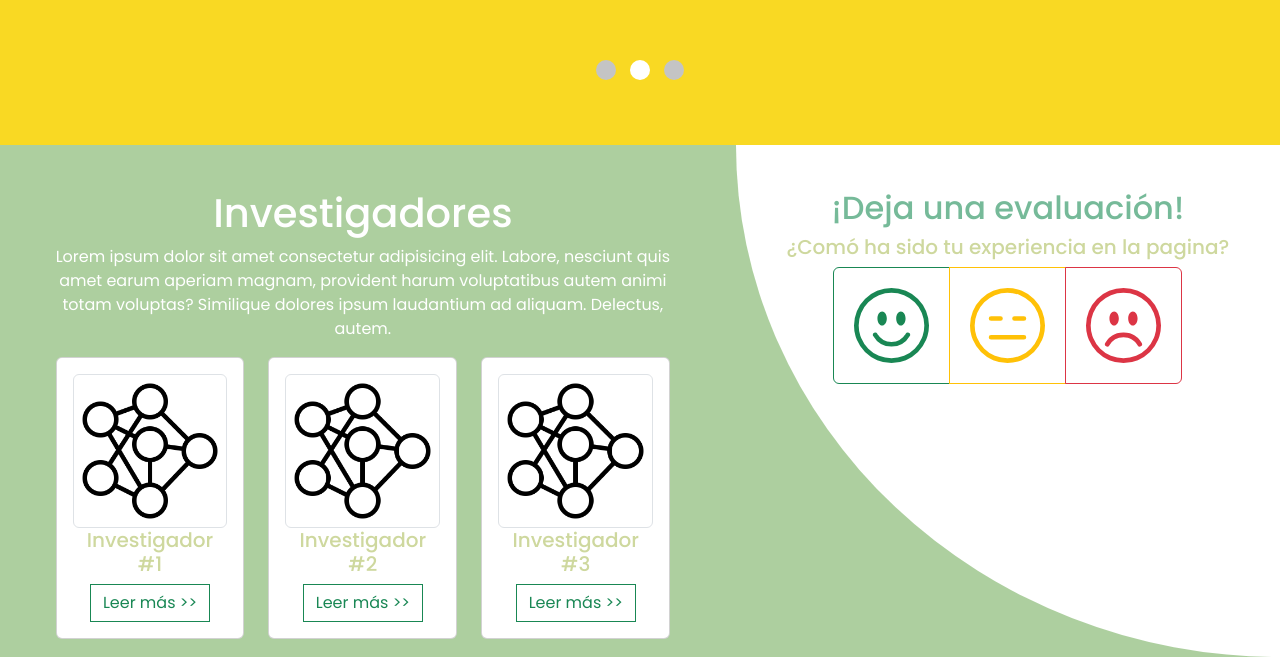
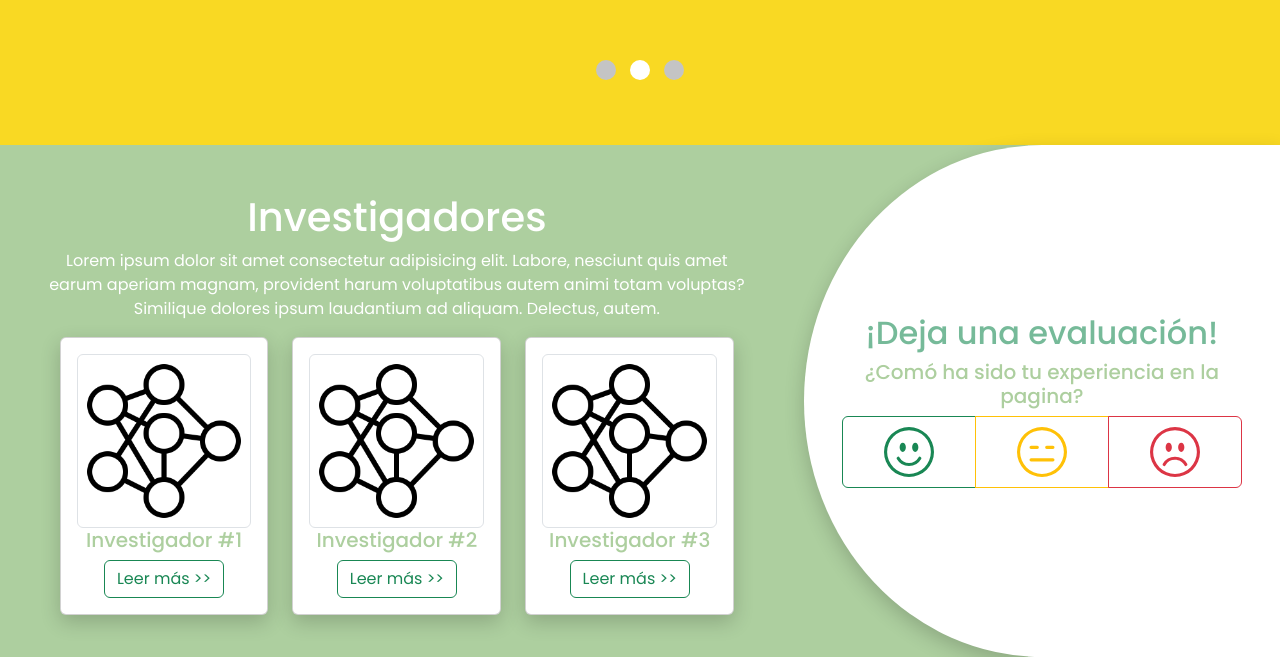
Before and after one commit to david-oaxaca/proyecto-frontera, a React (Create React App) app: page / in a window 1280 px wide. Shown: the part 428-1085 px from the top of the page. Built offline with nearby package versions, Linux system fonts and the light colour scheme.

Commit message:
Mapbox integrated and basic styles added to routes page

```diff
--- a/src/Assets/Styles/header.scss
+++ b/src/Assets/Styles/header.scss
@@ -2,6 +2,11 @@
 
 .custom-bg-color {
     background-color: var(--primary-color);
+}
+
+.nav-shadow {
+    z-index: 3;
+    box-shadow: 0 7px 20px 0 rgba(0, 0, 0, 0.20);
 }
 
 .filter-white {
--- a/src/Assets/Styles/homepage.scss
+++ b/src/Assets/Styles/homepage.scss
@@ -3,6 +3,11 @@
 main {
     max-width: 100%;
     font-family: 'Poppins', sans-serif;
+}
+
+.container-shadow {
+    z-index: 2;
+    box-shadow: 0 7px 20px 0 rgba(0, 0, 0, 0.19);
 }
 
 .slideshow {
@@ -53,7 +58,7 @@ main {
 
 .wrapper {
     display: grid;
-    grid-template-columns: 4fr 3fr;
+    grid-template-columns: 5fr 3fr;
     background-color: var(--secondary-color);
     gap: 10px;
 
@@ -61,12 +66,8 @@ main {
         color: var(--primary-color);
     }
 
-    h3, h4 {
+    h3, h4, h5 {
         color: var(--secondary-color);
-    }
-
-    h5 {
-        color: var(--terciary-color);
     }
 
     .info-cell {
@@ -80,14 +81,17 @@ main {
     }
 
     .rating-cell {
+        padding: 8%;
+        display: flex;
+        flex-direction: column;
+        justify-content: center;
+        text-align: center;
         height: 32rem;
-        padding: 8%;
-        text-align: center;
         background-color: var(--white);
-        border-radius: 0 0 0 100%;
+        border-radius: 50% 0 0 50%;
     }
 
     .rating-btn {
-        padding: 20px;
+        padding: 10px;
     }
 }
--- /dev/null
+++ b/src/Assets/Styles/rutas.scss
@@ -0,0 +1,29 @@
+@import './style.scss';
+
+main {
+    max-width: 100%;
+    font-family: 'Poppins', sans-serif;
+}
+
+.primary-color-bg {
+    color: var(--primary-color);
+}
+
+.map-container {
+    width: 80%;
+    height: 25rem;
+    border-radius: 10px;
+}
+
+.map-sidebar {
+    background-color: rgba(35, 55, 75, 0.9);
+    color: #fff;
+    padding: 6px 12px;
+    font-family: monospace;
+    z-index: 1;
+    position: absolute;
+    top: 0;
+    left: 0;
+    margin: 12px;
+    border-radius: 4px;
+}
--- a/src/Components/Header.jsx
+++ b/src/Components/Header.jsx
@@ -20,7 +20,7 @@ export default function Header() {
 
     return (
         <header className='sticky-top'>
-            <nav className="navbar navbar-expand-lg navbar-dark custom-bg-color ">
+            <nav className="navbar navbar-expand-lg navbar-dark custom-bg-color nav-shadow">
                 <div className="container-fluid">
                     <a className="navbar-brand font-brand"  href="/">
 
--- a/src/Components/InfoCard.jsx
+++ b/src/Components/InfoCard.jsx
@@ -2,11 +2,11 @@ import React from "react";
 
 const InfoCard = (props) => {
     return(
-        <div className="card">
+        <div className="card container-shadow">
             <div className="card-body">
                 <img src={props.imageSource} alt="" className="img-thumbnail"/>
-                <h5 className="card-title">{props.title}</h5>
-                <a className="btn btn-outline-success rounded-0" href={props.directory} target="_new">Leer m&aacute;s &gt;&gt;</a>
+                <h5 className="card-title primary-color-bg">{props.title}</h5>
+                <a className="btn btn-outline-success" href={props.directory} target="_new">Leer m&aacute;s &gt;&gt;</a>
             </div>
         </div>
     )
--- a/src/Components/Rating.jsx
+++ b/src/Components/Rating.jsx
@@ -4,19 +4,19 @@ const Rating = () => {
     return(
         <div className='btn-group rating-group' role='group'>
             <button type='button' class="btn btn-outline-success rating-btn">
-                <svg xmlns="http://www.w3.org/2000/svg" width="75" height="75" fill="currentColor" className="bi bi-emoji-smile" viewBox="0 0 16 16">
+                <svg xmlns="http://www.w3.org/2000/svg" width="50" height="50" fill="currentColor" className="bi bi-emoji-smile" viewBox="0 0 16 16">
                     <path d="M8 15A7 7 0 1 1 8 1a7 7 0 0 1 0 14zm0 1A8 8 0 1 0 8 0a8 8 0 0 0 0 16z"/>
                     <path d="M4.285 9.567a.5.5 0 0 1 .683.183A3.498 3.498 0 0 0 8 11.5a3.498 3.498 0 0 0 3.032-1.75.5.5 0 1 1 .866.5A4.498 4.498 0 0 1 8 12.5a4.498 4.498 0 0 1-3.898-2.25.5.5 0 0 1 .183-.683zM7 6.5C7 7.328 6.552 8 6 8s-1-.672-1-1.5S5.448 5 6 5s1 .672 1 1.5zm4 0c0 .828-.448 1.5-1 1.5s-1-.672-1-1.5S9.448 5 10 5s1 .672 1 1.5z"/>
                 </svg>
             </button>
             <button type='button' class="btn btn-outline-warning rating-btn">
-                <svg xmlns="http://www.w3.org/2000/svg" width="75" height="75" fill="currentColor" className="bi bi-emoji-expressionless" viewBox="0 0 16 16">
+                <svg xmlns="http://www.w3.org/2000/svg" width="50" height="50" fill="currentColor" className="bi bi-emoji-expressionless" viewBox="0 0 16 16">
                     <path d="M8 15A7 7 0 1 1 8 1a7 7 0 0 1 0 14zm0 1A8 8 0 1 0 8 0a8 8 0 0 0 0 16z"/>
                     <path d="M4 10.5a.5.5 0 0 1 .5-.5h7a.5.5 0 0 1 0 1h-7a.5.5 0 0 1-.5-.5zm0-4a.5.5 0 0 1 .5-.5h2a.5.5 0 0 1 0 1h-2a.5.5 0 0 1-.5-.5zm5 0a.5.5 0 0 1 .5-.5h2a.5.5 0 0 1 0 1h-2a.5.5 0 0 1-.5-.5z"/>
                 </svg>
             </button>
             <button type='button' class="btn btn-outline-danger rating-btn">
-                <svg xmlns="http://www.w3.org/2000/svg" width="75" height="75" fill="currentColor" className="bi bi-emoji-frown" viewBox="0 0 16 16">
+                <svg xmlns="http://www.w3.org/2000/svg" width="50" height="50" fill="currentColor" className="bi bi-emoji-frown" viewBox="0 0 16 16">
                     <path d="M8 15A7 7 0 1 1 8 1a7 7 0 0 1 0 14zm0 1A8 8 0 1 0 8 0a8 8 0 0 0 0 16z"/>
                     <path d="M4.285 12.433a.5.5 0 0 0 .683-.183A3.498 3.498 0 0 1 8 10.5c1.295 0 2.426.703 3.032 1.75a.5.5 0 0 0 .866-.5A4.498 4.498 0 0 0 8 9.5a4.5 4.5 0 0 0-3.898 2.25.5.5 0 0 0 .183.683zM7 6.5C7 7.328 6.552 8 6 8s-1-.672-1-1.5S5.448 5 6 5s1 .672 1 1.5zm4 0c0 .828-.448 1.5-1 1.5s-1-.672-1-1.5S9.448 5 10 5s1 .672 1 1.5z"/>
                 </svg>
--- a/src/Pages/Home.jsx
+++ b/src/Pages/Home.jsx
@@ -19,7 +19,7 @@ export default function Home() {
               </p>
               <CardDisplay/>
             </div>
-            <div className='rating-cell'>
+            <div className='rating-cell container-shadow'>
               <h2>¡Deja una evaluación!</h2>
               <h5>¿Comó ha sido tu experiencia en la pagina?</h5>
               <Rating/>
--- a/src/Pages/Rutas.jsx
+++ b/src/Pages/Rutas.jsx
@@ -1,7 +1,54 @@
-import React from 'react'
+import React, { useRef, useEffect, useState } from 'react';
+import mapboxgl from '!mapbox-gl'; /* eslint import/no-webpack-loader-syntax: off */
+import '../Assets/Styles/rutas.scss'
+
+mapboxgl.accessToken = 'pk.eyJ1IjoiZGF2aWQtb2F4YWNhIiwiYSI6ImNsNnR5ZWdpajB2cmgzbW1zcDltbHBnNm4ifQ.ctBACt6TJ1BEDeLlWZArJA';
 
 export default function Rutas() {
+  const mapContainer = useRef(null);
+  const map = useRef(null);
+  const [lng, setLng] = useState(-99.23);
+  const [lat, setLat] = useState(19.58);
+  const [zoom, setZoom] = useState(9);
+
+  useEffect(() => {
+    if (map.current) return; // initialize map only once
+      map.current = new mapboxgl.Map({
+      container: mapContainer.current,
+      style: 'mapbox://styles/mapbox/streets-v11',
+      center: [lng, lat],
+      zoom: zoom
+    });
+  });
+
+  useEffect(() => {
+    if (!map.current) return; // wait for map to initialize
+    map.current.on('move', () => {
+      setLng(map.current.getCenter().lng.toFixed(4));
+      setLat(map.current.getCenter().lat.toFixed(4));
+      setZoom(map.current.getZoom().toFixed(2));
+    });
+  });
+
   return (
-    <div>Rutas</div>
+    <main>
+      <section>
+        <div className='container d-flex flex-column justify-content-center align-items-center h-100 mt-4'>
+          <div>
+          <nav className="navbar">
+            <div className="container d-flex justify-content-center align-items-center">
+              <h2 className='primary-color-bg'>Busca una ruta: </h2>
+              <form className="d-flex ms-3" role="search">
+                <input className="form-control me-2 md-col-1" type="search" placeholder="Search" aria-label="Search" />
+                <button className="btn btn-outline-success" type="submit">Search</button>
+              </form>
+            </div>
+          </nav>
+          </div>
+
+          <div ref={mapContainer} className="map-container" />
+        </div>
+      </section>
+    </main>
   )
 }
```
